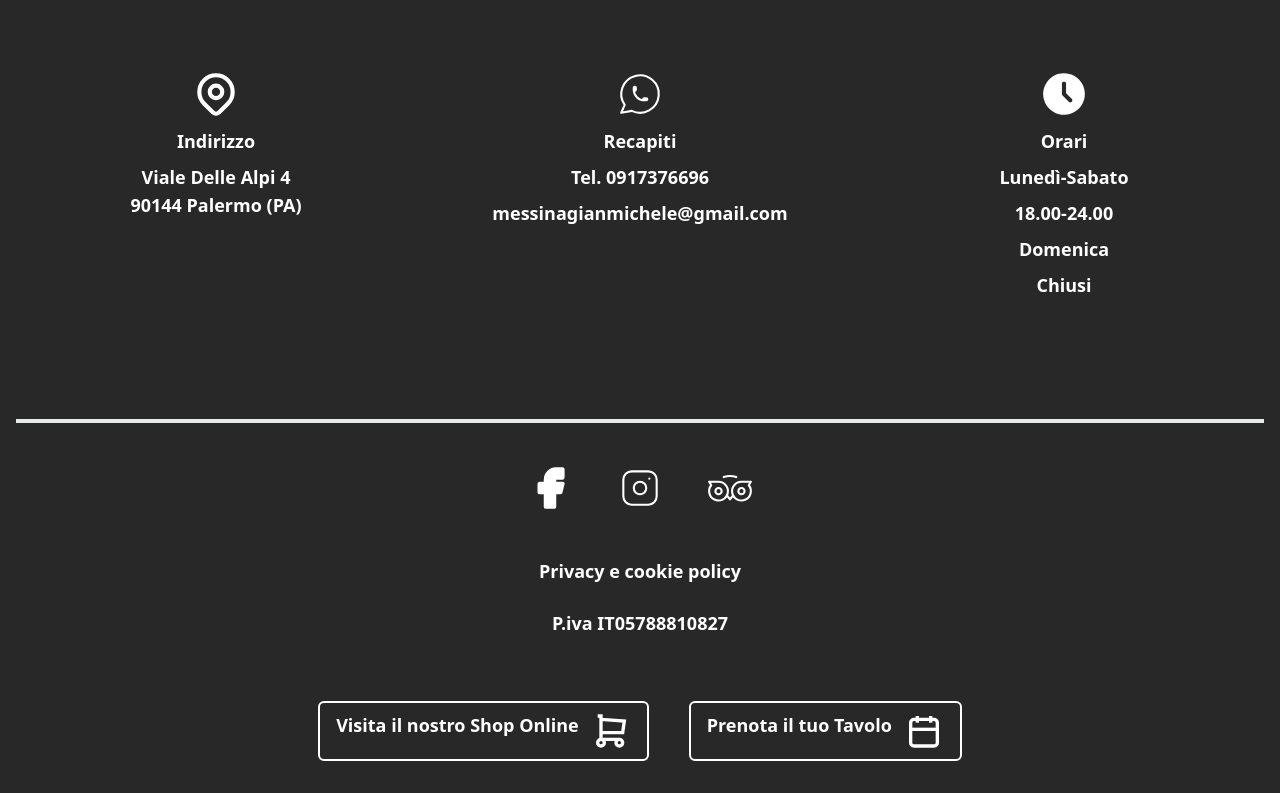
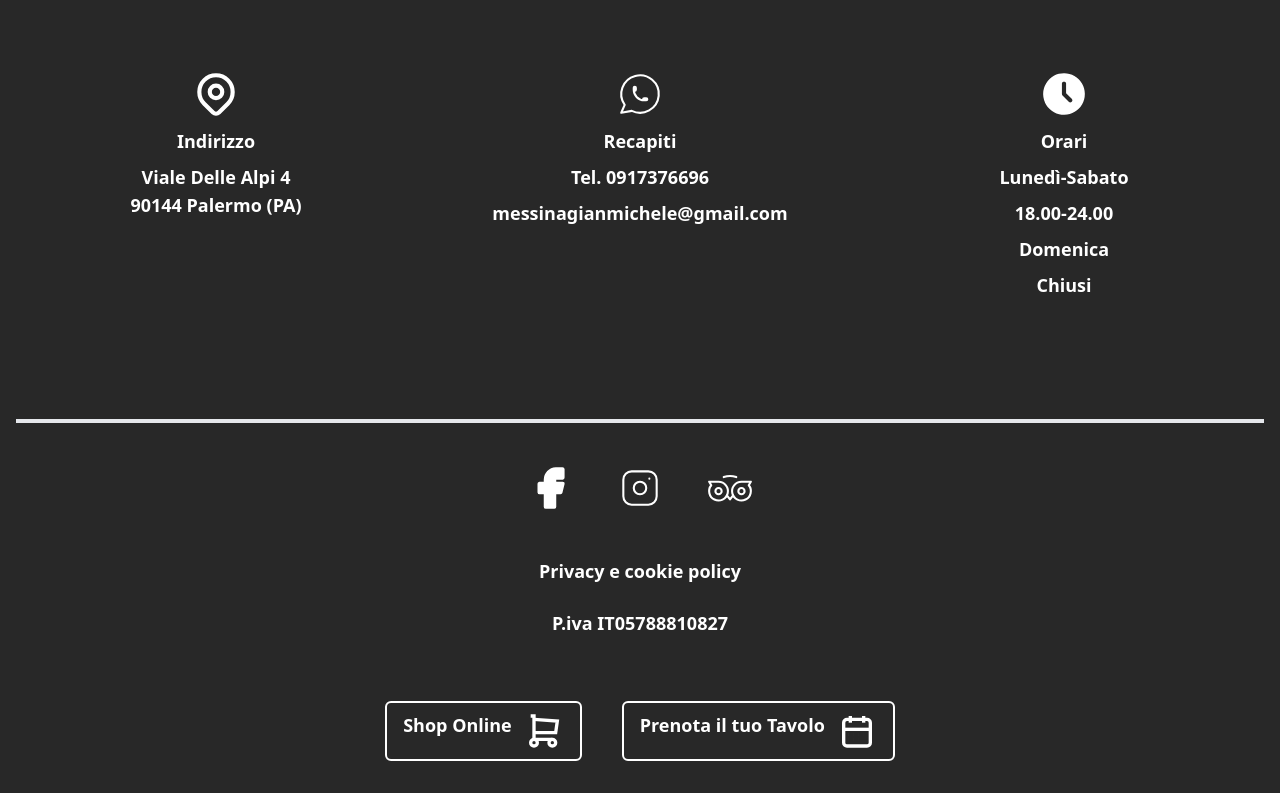
Before and after one commit to RiccardoMannino/forneria-messina, a Next.js app: page /eventi in a window 1280 px wide. Shown: the part 503-1296 px from the top of the page. Built offline with nearby package versions, Linux system fonts and the light colour scheme; no server answers; the database is empty.

Commit message:
little fix

```diff
--- a/src/components/ui/Footer.tsx
+++ b/src/components/ui/Footer.tsx
@@ -127,7 +127,7 @@ export default function Footer({
         <Button className="flex gap-3 border-2 border-white transition duration-1000 hover:bg-white hover:text-[#FFAB00]">
           <span>
             <Link href={'https://www.forneriashop.it'} target="_blank">
-              Visita il nostro Shop Online
+              Shop Online
             </Link>
           </span>
           <svg
```
